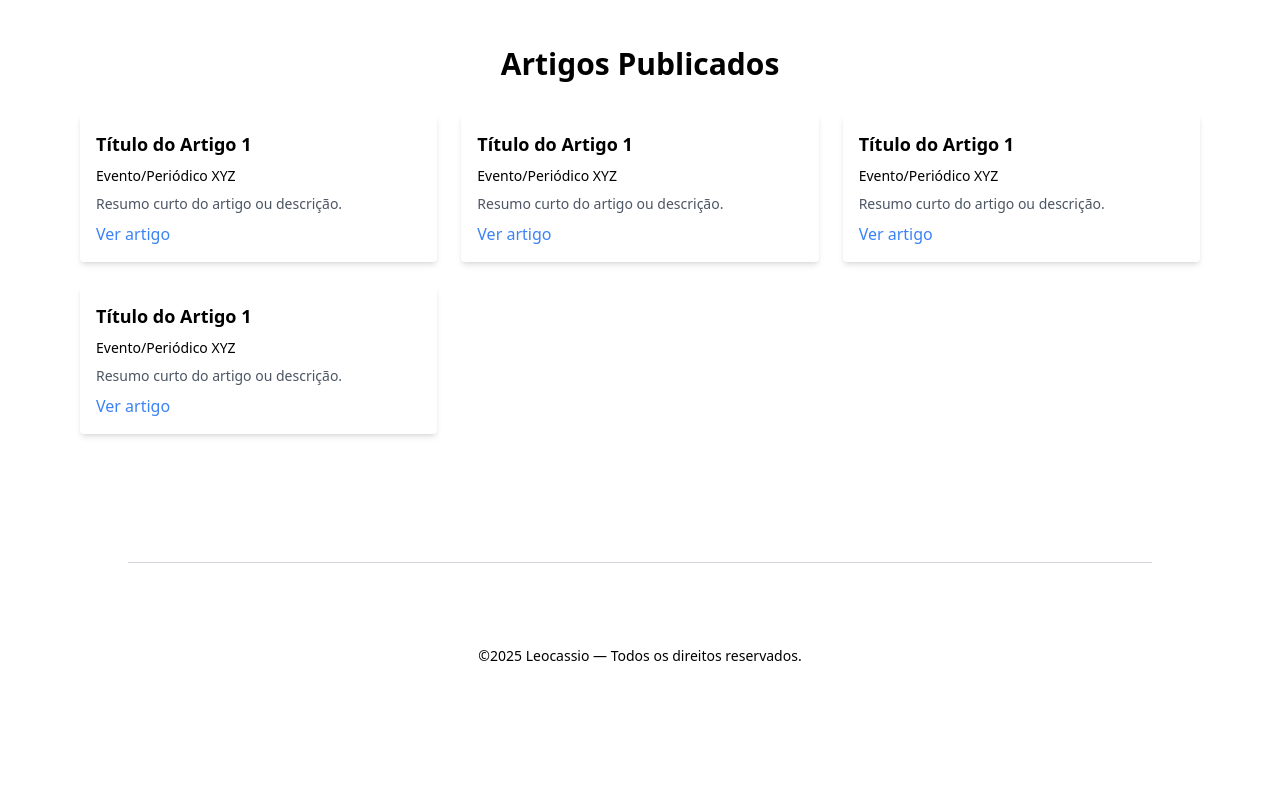
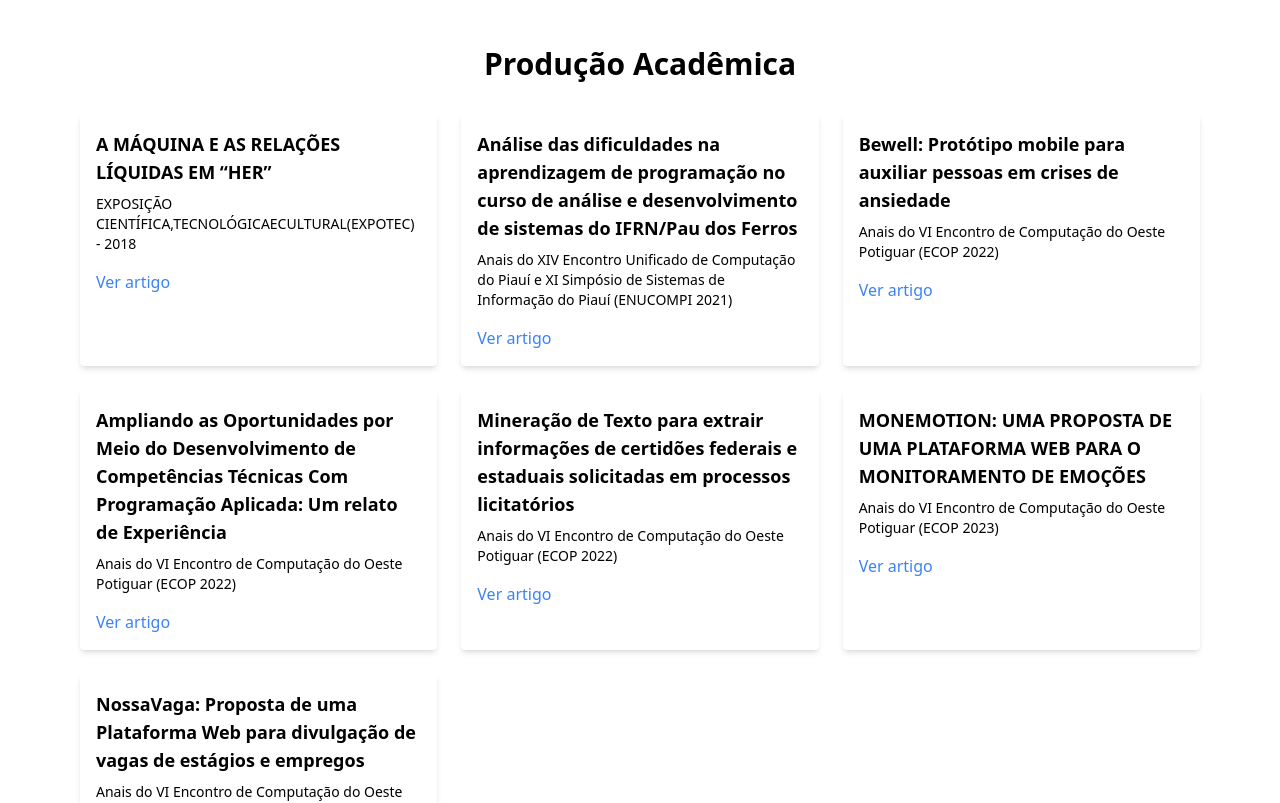
Before and after one commit to leocassiosilva/portifolio-react, a React (Create React App) app: page / in a window 1280 px wide. Shown: the part 1760-2563 px from the top of the page. Before the commit the page ends 2443 px from the top, so only its background shows below. Built offline with nearby package versions, Linux system fonts and the light colour scheme; the HTML template or start-up script is replaced by a standard one.

Commit message:
feature: adicionando seção de produção academica

```diff
--- a/src/components/layout/Navbar.js
+++ b/src/components/layout/Navbar.js
@@ -35,6 +35,13 @@ function Navbar() {
             </button>
 
 
+            <button
+              onClick={() => document.getElementById("artigos").scrollIntoView({ behavior: "smooth" })}
+              className="hover:text-gray-200"
+            >
+                Produção Acadêmica
+            </button>
+
             <ThemeToggle />
 
           </div>
@@ -66,7 +73,12 @@ function Navbar() {
             >
               Tecnologias
           </button>
-
+          <button
+              onClick={() => document.getElementById("artigos").scrollIntoView({ behavior: "smooth" })}
+              className="hover:text-gray-200"
+            >
+                Produção Acadêmica
+            </button>
           <ThemeToggle />
         </div>
       )}
--- a/src/components/pages/Home.js
+++ b/src/components/pages/Home.js
@@ -184,34 +184,50 @@ function Home() {
             transition={{ duration: 0.7 }}
           >
           <h2 className="text-3xl font-bold mb-8 text-center">
-            Artigos Publicados
+            Produção Acadêmica
           </h2>
             <div className="grid md:grid-cols-2 lg:grid-cols-3 gap-6">
+
               <ArtigoCard
-                titulo="Título do Artigo 1"
-                evento="Evento/Periódico XYZ"
-                resumo="Resumo curto do artigo ou descrição."
-                link="#"
+                titulo="A MÁQUINA E AS RELAÇÕES LÍQUIDAS EM “HER”"
+                evento="EXPOSIÇÃO CIENTÍFICA,TECNOLÓGICAECULTURAL(EXPOTEC) - 2018"
+                link="https://memoria.ifrn.edu.br/bitstream/handle/1044/1808/ANAIS%20-%20Expotec%20Pau%20dos%20ferros%202018%20-%20baixares%20%281%29.pdf?sequence=1&isAllowed=y"
+              />
+
+
+              <ArtigoCard
+                titulo="Análise das dificuldades na aprendizagem de programação no curso de análise e desenvolvimento de sistemas do IFRN/Pau dos Ferros"
+                evento="Anais do XIV Encontro Unificado de Computação do Piauí e XI Simpósio de Sistemas de Informação do Piauí (ENUCOMPI 2021)"
+                link="https://doi.org/10.5753/enucompi.2021.17752"
+              />
+              <ArtigoCard
+                titulo="Bewell: Protótipo mobile para auxiliar pessoas em crises de ansiedade"
+                evento="Anais do VI Encontro de Computação do Oeste Potiguar (ECOP 2022)"
+                link="https://periodicos.ufersa.edu.br/index.php/ecop/article/view/11829/11170"
+              />
+              <ArtigoCard
+                titulo="Ampliando as Oportunidades por Meio do Desenvolvimento de Competências Técnicas Com Programação Aplicada: Um relato de Experiência"
+                evento="Anais do VI Encontro de Computação do Oeste Potiguar (ECOP 2022)"
+                link="https://periodicos.ufersa.edu.br/index.php/ecop/article/view/11824/11164"
               />
 
               <ArtigoCard
-                titulo="Título do Artigo 1"
-                evento="Evento/Periódico XYZ"
-                resumo="Resumo curto do artigo ou descrição."
-                link="#"
+                titulo="Mineração de Texto para extrair informações de certidões federais e estaduais solicitadas em processos licitatórios"
+                evento="Anais do VI Encontro de Computação do Oeste Potiguar (ECOP 2022)"
+                link="https://periodicos.ufersa.edu.br/index.php/ecop/article/view/11845/11163"
+              />
+
+              <ArtigoCard
+                titulo="MONEMOTION: UMA PROPOSTA DE UMA PLATAFORMA WEB PARA O MONITORAMENTO DE EMOÇÕES"
+                evento="Anais do VI Encontro de Computação do Oeste Potiguar (ECOP 2023)"
+                link="https://revistacaatinga.com.br/index.php/ecop/article/view/12218/11390"
               />
               <ArtigoCard
-                titulo="Título do Artigo 1"
-                evento="Evento/Periódico XYZ"
-                resumo="Resumo curto do artigo ou descrição."
-                link="#"
+                titulo="NossaVaga: Proposta de uma Plataforma Web para divulgação de vagas de estágios e empregos"
+                evento="Anais do VI Encontro de Computação do Oeste Potiguar (ECOP 2023)"
+                link="https://periodicos.ufersa.edu.br/index.php/ecop/article/view/12219/11389"
               />
-              <ArtigoCard
-                titulo="Título do Artigo 1"
-                evento="Evento/Periódico XYZ"
-                resumo="Resumo curto do artigo ou descrição."
-                link="#"
-              />
+
             </div>
             </motion.div>
       </section>
```
